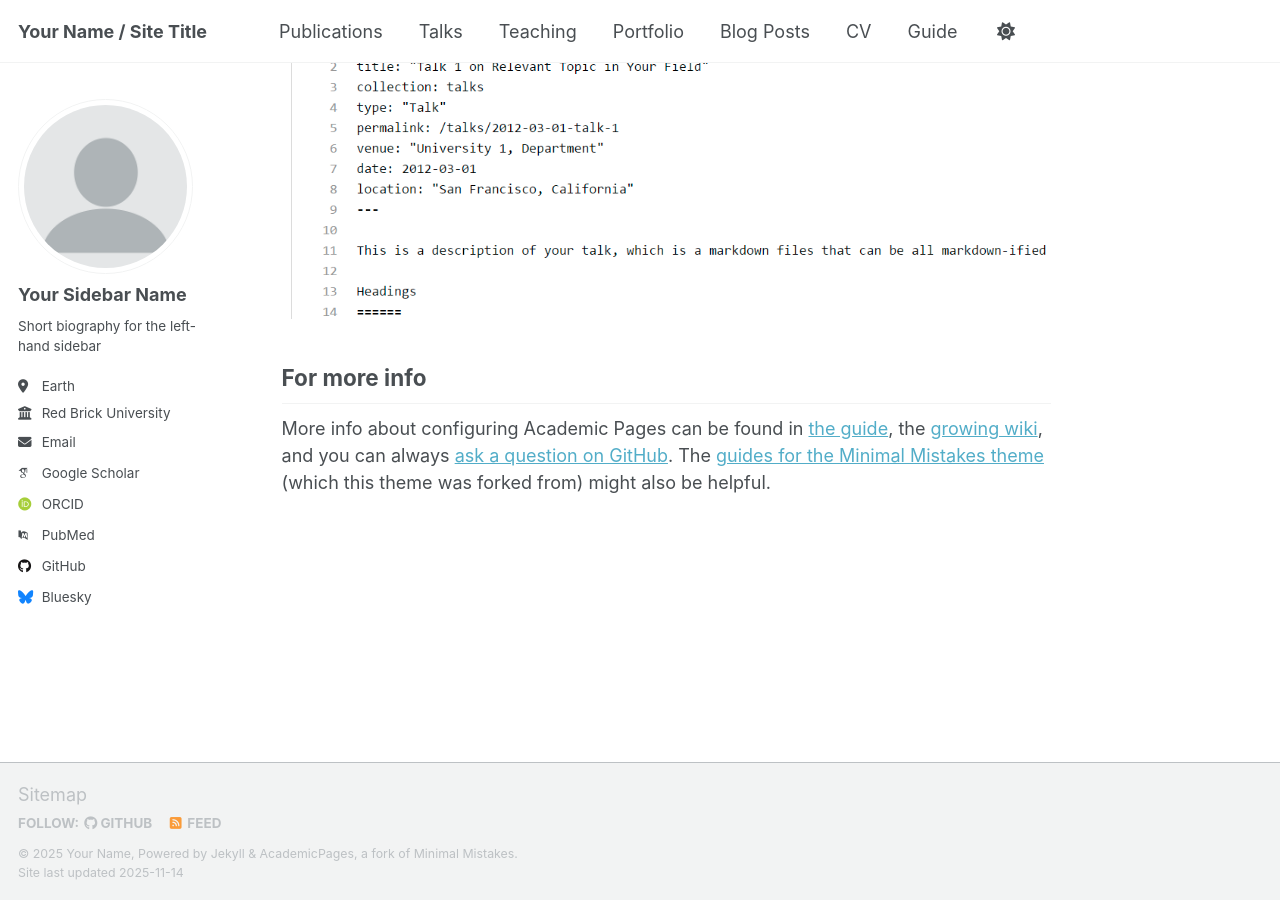
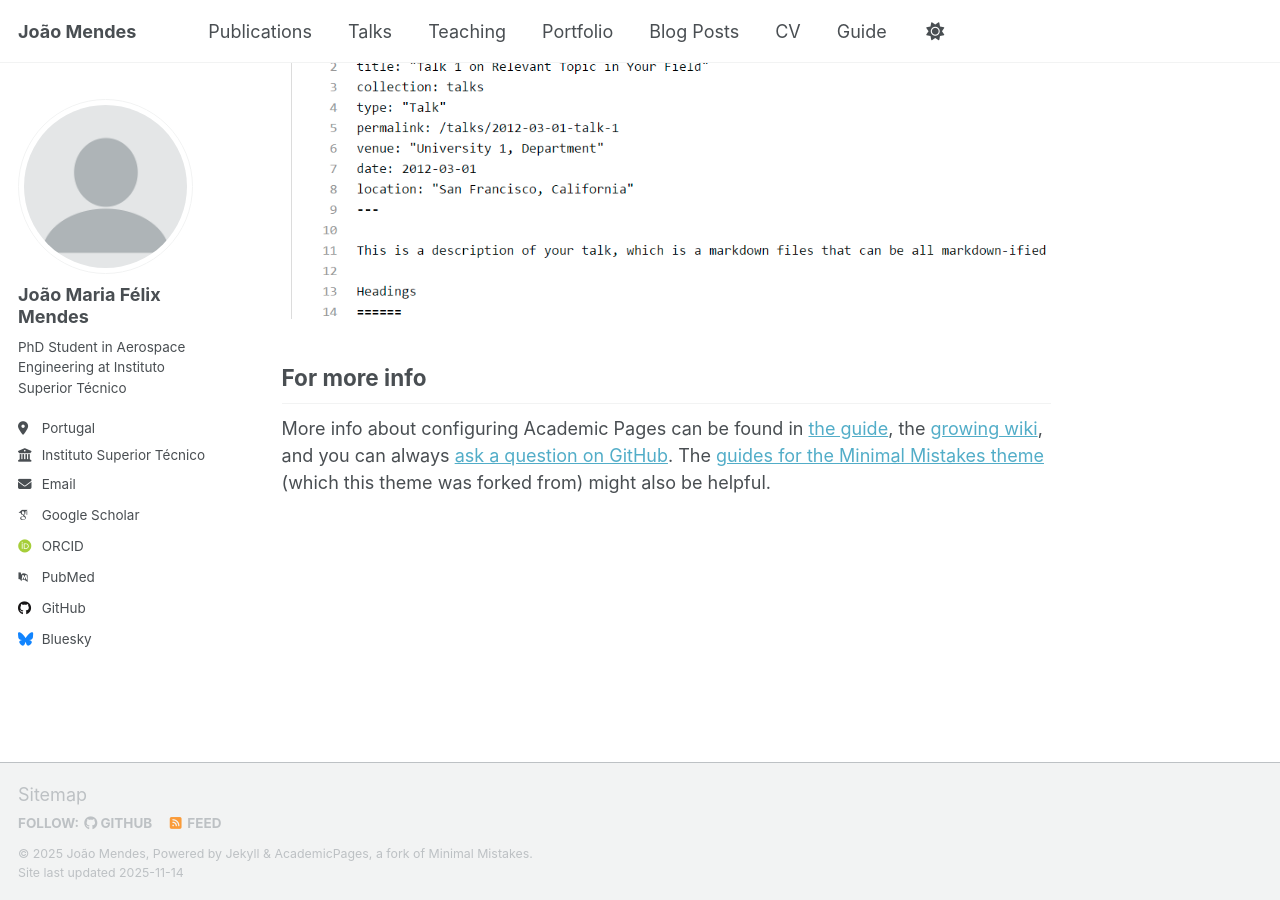
Before and after one commit to joaom2a0r0i1a/joaom2a0r0i1a.github.io, a Jekyll site: the page built from _pages/about.md, in a window 1280 px wide and 900 px high, scrolled down 2880 px. Built offline with Jekyll 4.4.1, drawn with Linux system fonts in a browser that asks for light colours; some web fonts are replaced; a script that is not in the unit is left out.

Commit message:
Update personal information in _config.yml

```diff
--- a/_config.yml
+++ b/_config.yml
@@ -9,10 +9,10 @@
 # Basic Site Settings
 locale                   : "en-US"
 site_theme               : "default" # Currently available options are "default", "air"
-title                    : "Your Name / Site Title"
+title                    : "João Mendes"
 title_separator          : "-"
-name                     : &name "Your Name"
-description              : &description "Your Name's academic portfolio"   # Update this with a general description of your site, this is the default if not overridden by a page
+name                     : &name "João Mendes"
+description              : &description "PhD Student in Aerospace Engineering — LARSyS / IST"   # Update this with a general description of your site, this is the default if not overridden by a page
 url                      : https://academicpages.github.io # The base hostname & protocol for your site e.g. "https://[your GitHub username].github.io",
                                                            # or if you already have some other page hosted on Github then use "https://[your GitHub username].github.io/[Your Repo Name]"
 baseurl                  : "" # the subpath of your site, e.g. "/blog"
@@ -24,13 +24,13 @@ repository               : "academicpages/academicpages.github.io"
 author:
   # Biographic information
   avatar           : "profile.png"
-  name             : "Your Sidebar Name"
+  name             : "João Maria Félix Mendes"
   pronouns         : # example: "she/her"
-  bio              : "Short biography for the left-hand sidebar"
-  location         : "Earth"
-  employer         : "Red Brick University"
+  bio              : "PhD Student in Aerospace Engineering at Instituto Superior Técnico"
+  location         : "Portugal"
+  employer         : "Instituto Superior Técnico"
   uri              : # URL
-  email            : "none@example.org"
+  email            : "joao.felix.mendes@tecnico.ulisboa.pt"
 
   # Academic websites
   academia         : # URL
@@ -48,7 +48,7 @@ author:
   bitbucket        : # Username - Update with your username on the site
   codepen          : # Username
   dribbble         : # Username
-  github           : "academicpages"
+  github           : "joaom2a0r0i1a"
   kaggle           : # Username
   stackoverflow    : # User number or user number and name (i.e., use "1" or "1/jeff-atwood")
 
```
